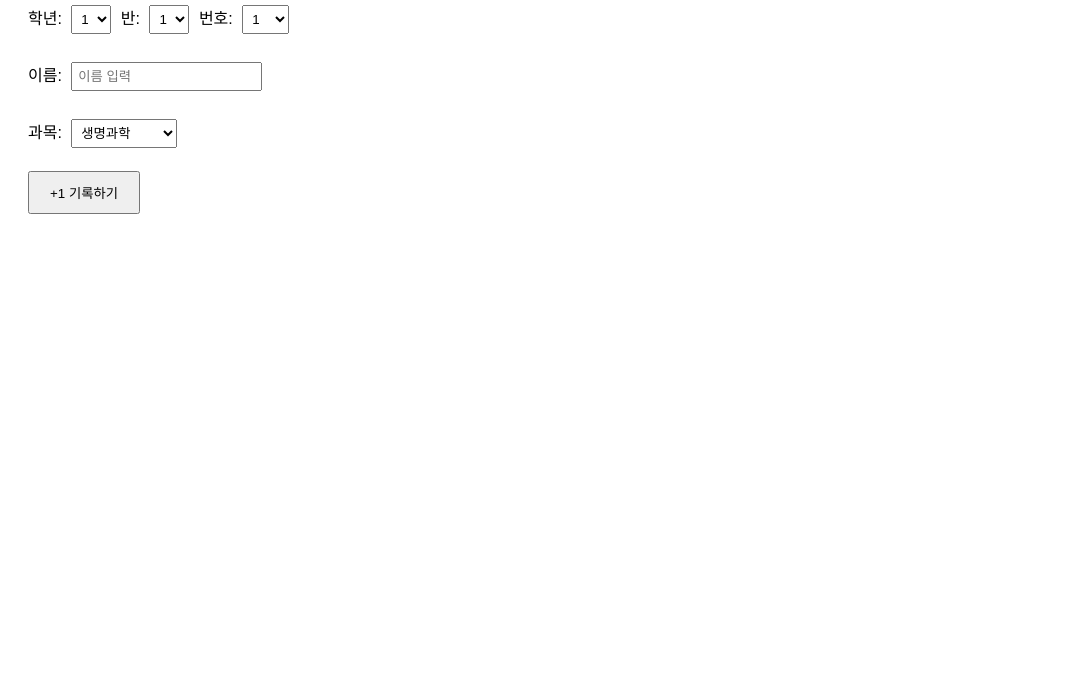
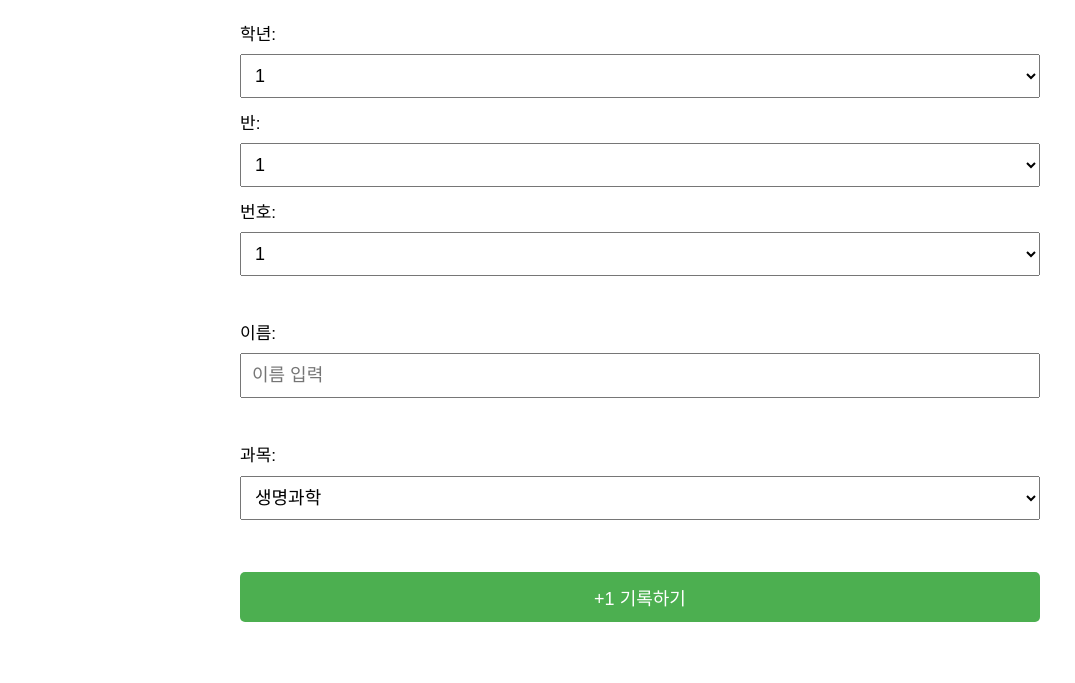
Before and after one commit to hideonbush-dddd/click-counter, a plain HTML site: page index.html in a window 1280 px wide. Shown: the part 117-800 px from the top of the page, without its empty margins (0-1075 px from the left). Drawn offline with Linux system fonts and the light colour scheme.

Commit message:
Update style.css

```diff
--- a/style.css
+++ b/style.css
@@ -1,11 +1,40 @@
 body {
   font-family: sans-serif;
+  font-size: 18px;
   padding: 20px;
+  line-height: 1.6;
+  max-width: 600px;
+  margin: auto;
 }
+
+label {
+  display: block;
+  margin-top: 12px;
+  font-size: 17px;
+}
+
 select, input {
-  margin: 5px;
-  padding: 5px;
+  font-size: 18px;
+  padding: 10px;
+  margin-top: 6px;
+  width: 100%;
+  box-sizing: border-box;
 }
+
 button {
-  padding: 10px 20px;
+  font-size: 18px;
+  padding: 12px 20px;
+  margin-top: 20px;
+  width: 100%;
+  background-color: #4CAF50;
+  color: white;
+  border: none;
+  border-radius: 5px;
 }
+
+@media (min-width: 768px) {
+  body {
+    font-size: 20px;
+    max-width: 800px;
+  }
+}
```
